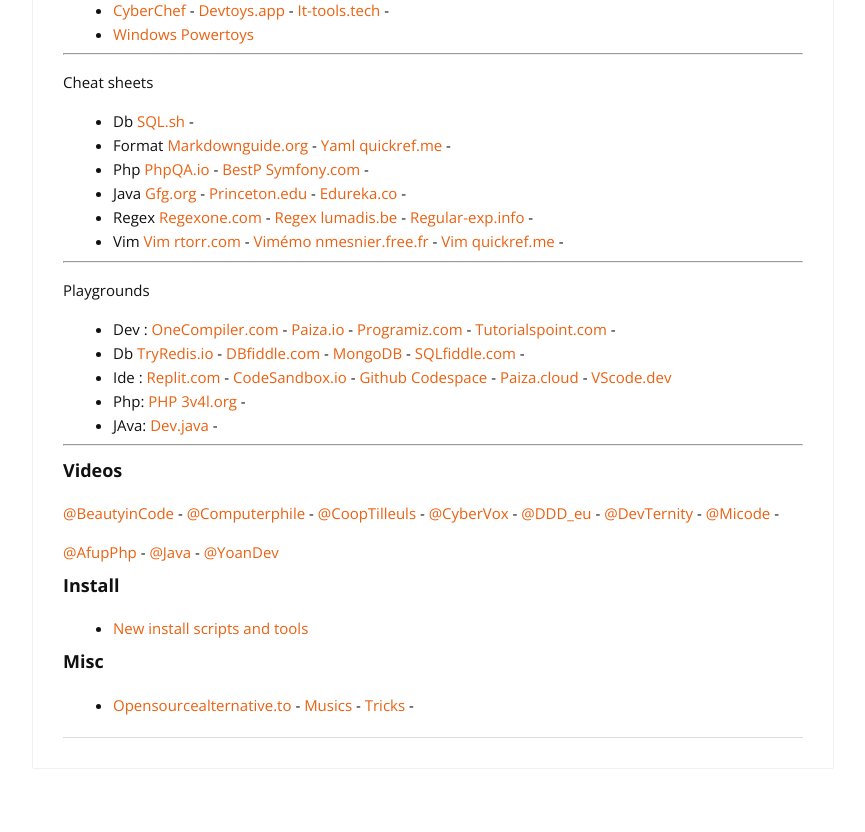
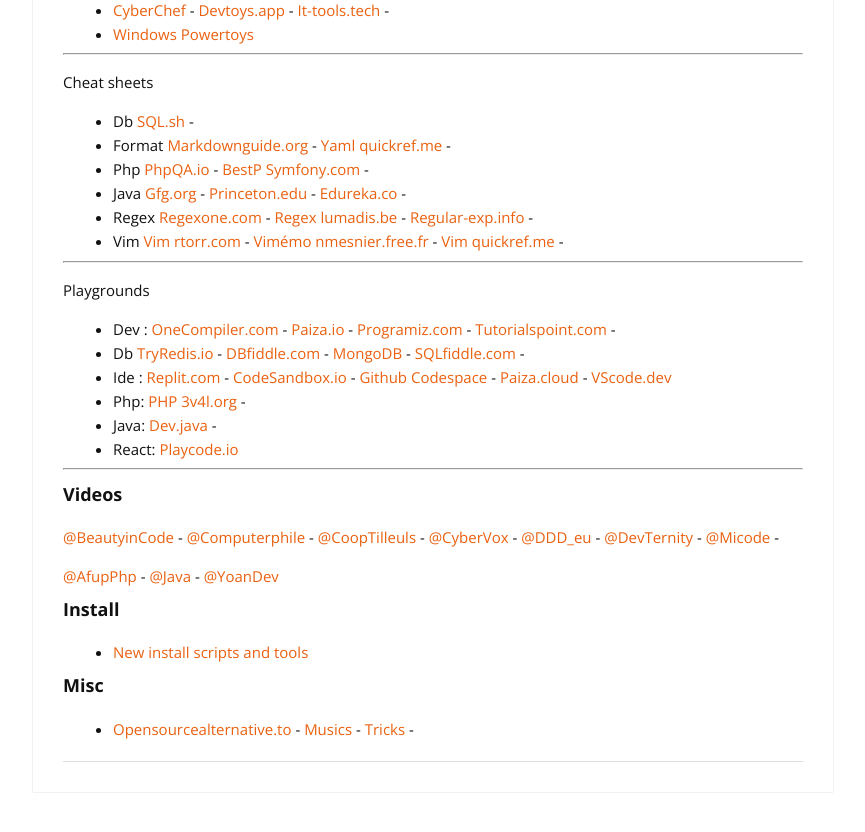
Before and after one commit to cylmat/cylmat.github.io, a Jekyll site: the page built from _pages/USEFUL.md, in a window 1280 px wide and 900 px high, scrolled down 2397 px. Shown: the top 832 px of the window, without its empty margins (207-1072 px from the left). Built offline with Jekyll 4.4.1, drawn with Linux system fonts in a browser that asks for light colours; nearby versions of some CDN libraries.

Commit message:
Update USEFUL.md

```diff
--- a/_pages/USEFUL.md
+++ b/_pages/USEFUL.md
@@ -117,7 +117,8 @@
 * Db [TryRedis.io](https://try.redis.io) - [DBfiddle.com](https://www.db-fiddle.com) - [MongoDB](https://mongoplayground.net) - [SQLfiddle.com](http://sqlfiddle.com) -
 * Ide : [Replit.com](https://replit.com/~) - [CodeSandbox.io](https://codesandbox.io/s) - [Github Codespace](https://github.com/codespaces) - [Paiza.cloud](https://paiza.cloud) - [VScode.dev](https://vscode.dev)
 * Php: [PHP 3v4l.org](https://3v4l.org) -
-* JAva: [Dev.java](https://dev.java/playground) -
+* Java: [Dev.java](https://dev.java/playground) -
+* React: [Playcode.io](https://playcode.io/react)
 
 ---
 ### Videos
```
